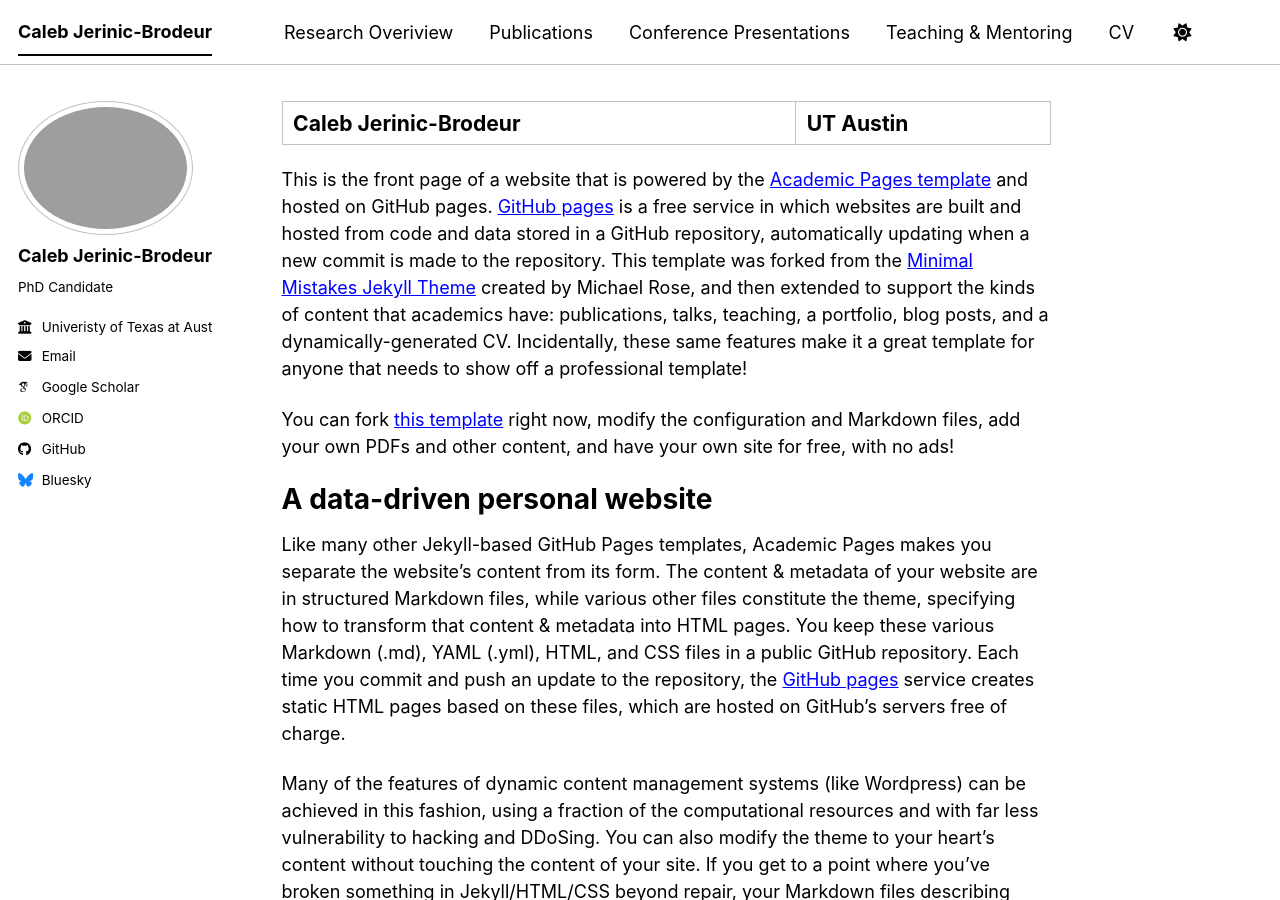
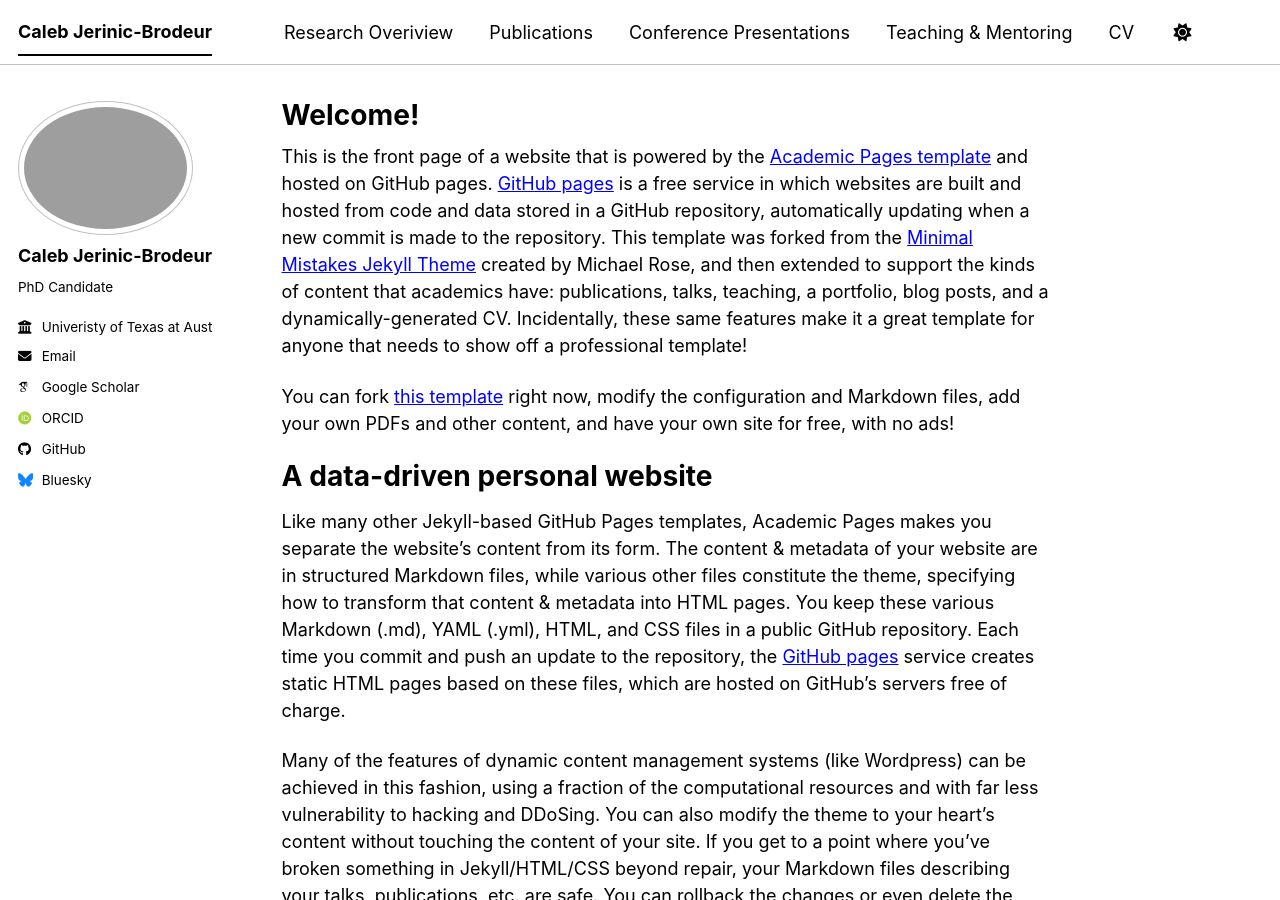
Before and after one commit to cjerinic/cjerinic.github.io, a Jekyll site: the page built from _pages/about.md, in a window 1280 px wide and 900 px high. Built offline with Jekyll 4.4.1, drawn with Linux system fonts in a browser that asks for light colours; some web fonts are replaced; a script bundle is joined from its source files by our own code; library files that are not in the unit come from our copies.

Commit message:
Change title to 'Welcome!' on about page

```diff
--- a/_pages/about.md
+++ b/_pages/about.md
@@ -1,6 +1,6 @@
 ---
 permalink: /
-title: "Caleb Jerinic-Brodeur | UT Austin"
+title: "Welcome!"
 author_profile: true
 redirect_from:
   - /about/
```
